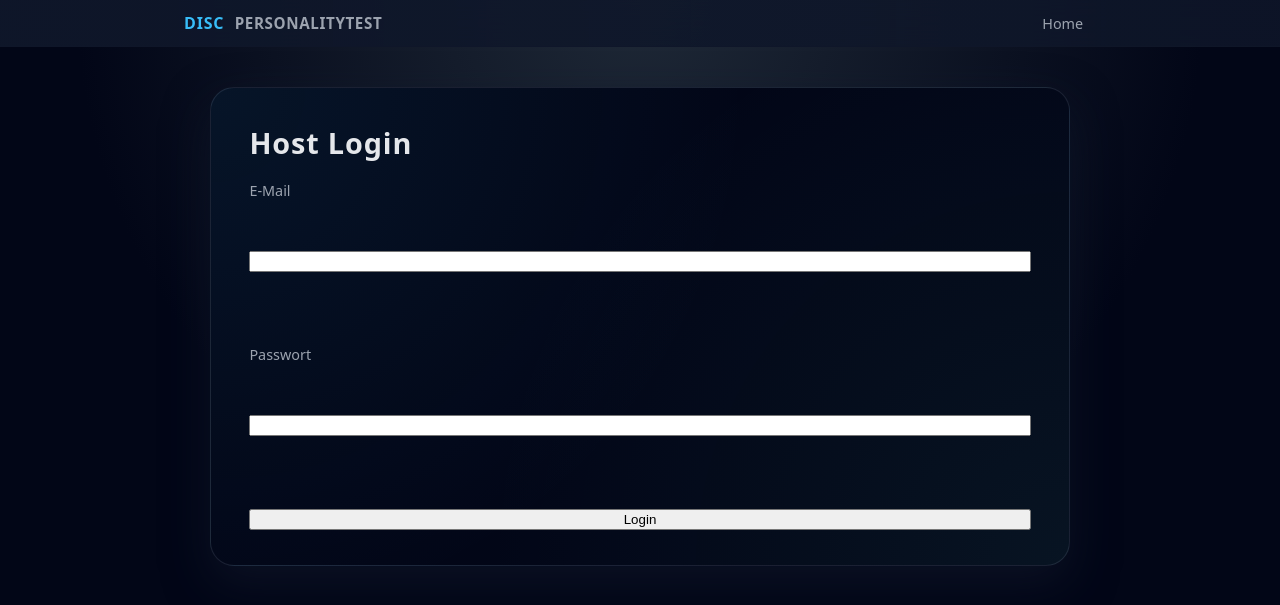
After one commit to emresavas153/disc-personalitytest-app, a Flask app: page /login in a window 1280 px wide. The commit adds this page. Shown: the top 605 px of the page. Run offline with Flask 3, Linux system fonts and the light colour scheme.

Commit message:
Add login functionality for host and host dashboard template
- Implemented login and logout routes with session management.
- Created login.html template for host authentication.
- Updated host_dashboard.html to display logged-in host information and workshops.

```diff
--- a/app.py
+++ b/app.py
@@ -1,6 +1,14 @@
-from flask import Flask, render_template, request, redirect, url_for
+from flask import Flask, render_template, request, redirect, url_for, session
 
 app = Flask(__name__)
+
+app.secret_key = "dev-secret-change-later"
+
+FAKE_HOST = {
+    "email": "host@example.com",
+    "password": "pass123",
+    "name": "Demo Host"
+}
 
 
 @app.route("/")
@@ -70,5 +78,43 @@ def results(code):
     return render_template("results.html", results=dummy_results, code=code)
 
 
+@app.route("/login", methods=["GET"])
+def login_get():
+    return render_template("login.html")
+
+@app.route("/login", methods=["POST"])
+def login_post():
+    email = request.form.get("email", "").strip().lower()
+    password = request.form.get("password", "")
+
+    if email == FAKE_HOST["email"] and password == FAKE_HOST["password"]:
+        session["host_email"] = FAKE_HOST["email"]
+        session["host_name"] = FAKE_HOST["name"]
+        return redirect(url_for("dashboard"))
+
+    return render_template("login.html", error="Login fehlgeschlagen (falsche Daten).")
+
+@app.route("/logout")
+def logout():
+    session.clear()
+    return redirect(url_for("login_get"))
+
+def require_host_login():
+    return "host_email" in session
+
+@app.route("/dashboard")
+def dashboard():
+    if not require_host_login():
+        return redirect(url_for("login_get"))
+
+    # Später: hier Workshops aus DB laden (nur für diesen Host)
+    workshops = [
+        {"code": "ABCD", "title": "Demo Workshop", "status": "open"},
+    ]
+
+    return render_template("host_dashboard.html", workshops=workshops)
+
+
+
 if __name__ == "__main__":
     app.run(debug=True)
--- /dev/null
+++ b/templates/login.html
@@ -0,0 +1,20 @@
+{% extends "base.html" %}
+{% block content %}
+
+<h1>Host Login</h1>
+
+{% if error %}
+  <p style="color: red;">{{ error }}</p>
+{% endif %}
+
+<form method="POST" action="{{ url_for('login_post') }}">
+  <label for="email">E-Mail</label><br>
+  <input id="email" name="email" type="email" required><br><br>
+
+  <label for="password">Passwort</label><br>
+  <input id="password" name="password" type="password" required><br><br>
+
+  <button type="submit">Login</button>
+</form>
+
+{% endblock %}
```
Also changed, not shown: templates/host_dashboard.html (+17 -3 lines).
